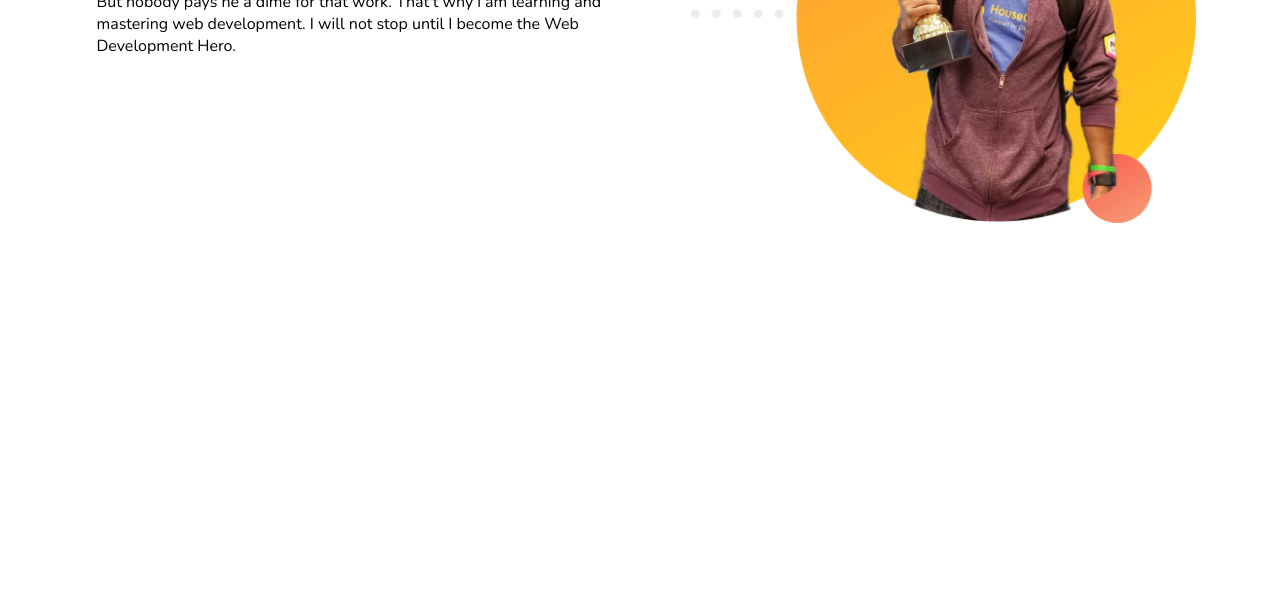
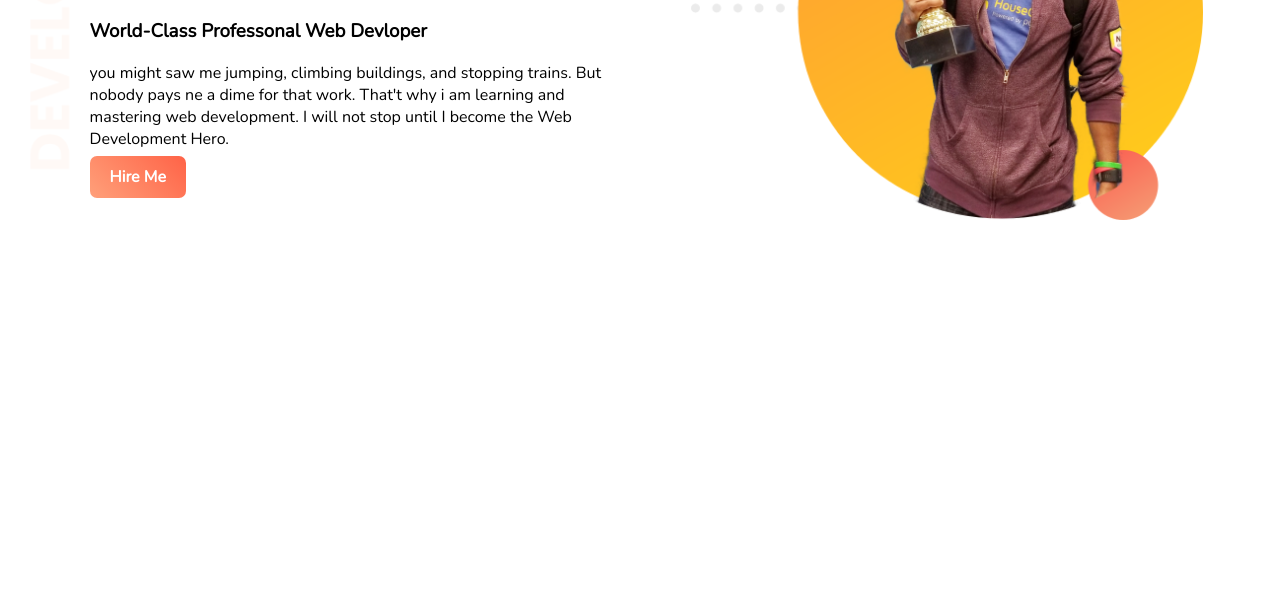
Before and after one commit to nuruddinbd/web-portfolio, a plain HTML site: page index.html in a window 1280 px wide. Shown: the part 190-800 px from the top of the page. Drawn offline with nearby package versions, Linux system fonts and the light colour scheme.

Commit message:
third add

```diff
--- a/index.html
+++ b/index.html
@@ -11,12 +11,13 @@
     <link href="https://fonts.googleapis.com/css2?family=Nunito&display=swap" rel="stylesheet">
 </head>
 <body>
-     <section>
+     <section class="top-banner">
         <div class="half-width">
             <h1>Welcome to </h1>
             <h1><spam class="name-highlight">NurUddin</spam> Website</h1>
-            <h3>world-class professonal web devloper</h3>
+            <h3>World-Class Professonal Web Devloper</h3>
             <p>you might saw me jumping, climbing buildings, and stopping trains. But nobody pays ne a dime for that work. That't why i am learning and mastering web development. I will not stop until I become the Web Development Hero.</p>
+            <a class="link-button" target="blank" href="https://www.linkedin.com/">Hire Me</a>
         </div>
         <div class="half-width">
             <img src="images/profile.png" alt="">
--- a/style.css
+++ b/style.css
@@ -1,8 +1,9 @@
 body{
+    margin: 0;
     font-family: 'Nunito', sans-serif;
 }
 h1{
-    font-size: 20px;
+    font-size: 40px;
 }
 .name-highlight{
     color: orange;
@@ -16,3 +17,18 @@ h1{
 .half-width img{
     width: 100%;
 }
+.top-banner{
+    background-image: url("images/top-banner.png");
+    background-repeat: no-repeat;
+}
+section{
+    height: 600px;
+}
+.link-button{
+    text-decoration: none;
+    background-image: linear-gradient(45deg, lightsalmon, tomato);
+    padding: 10px 20px;
+    border-radius: 7px;
+    color: white;
+    font-weight: 800;
+}
```
